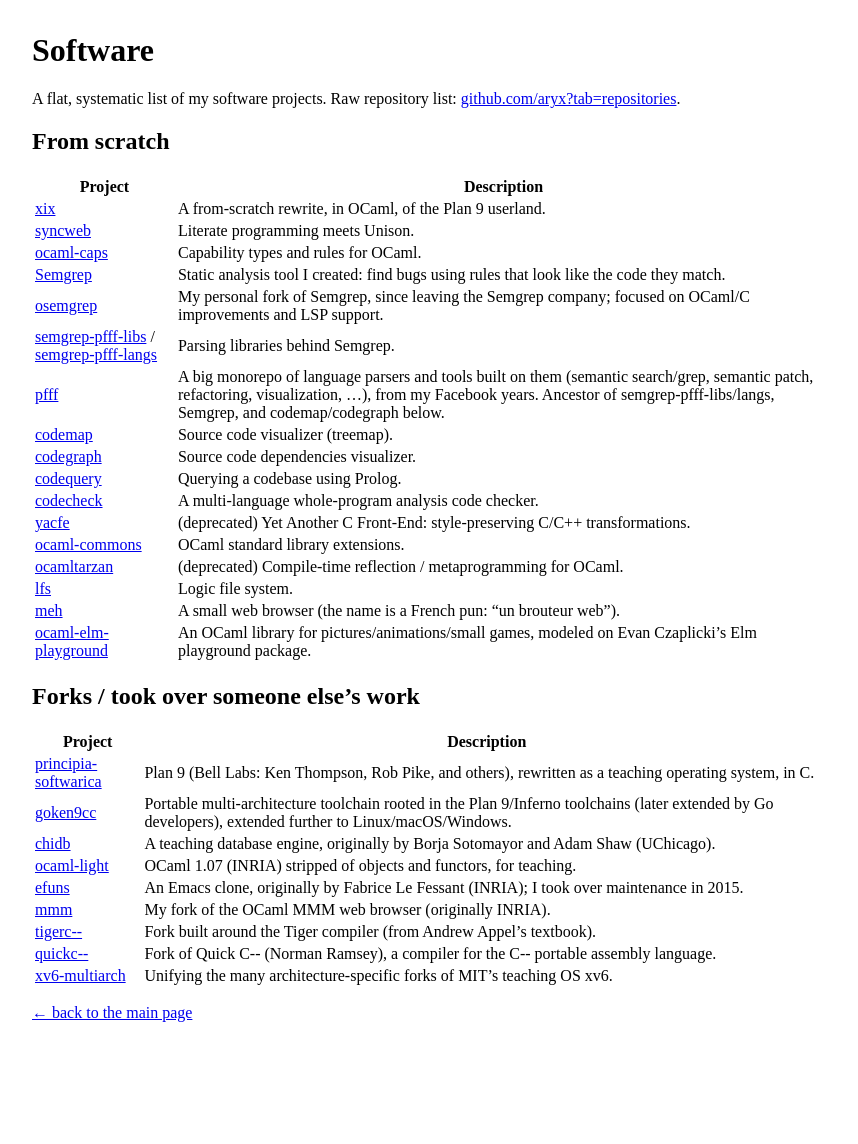
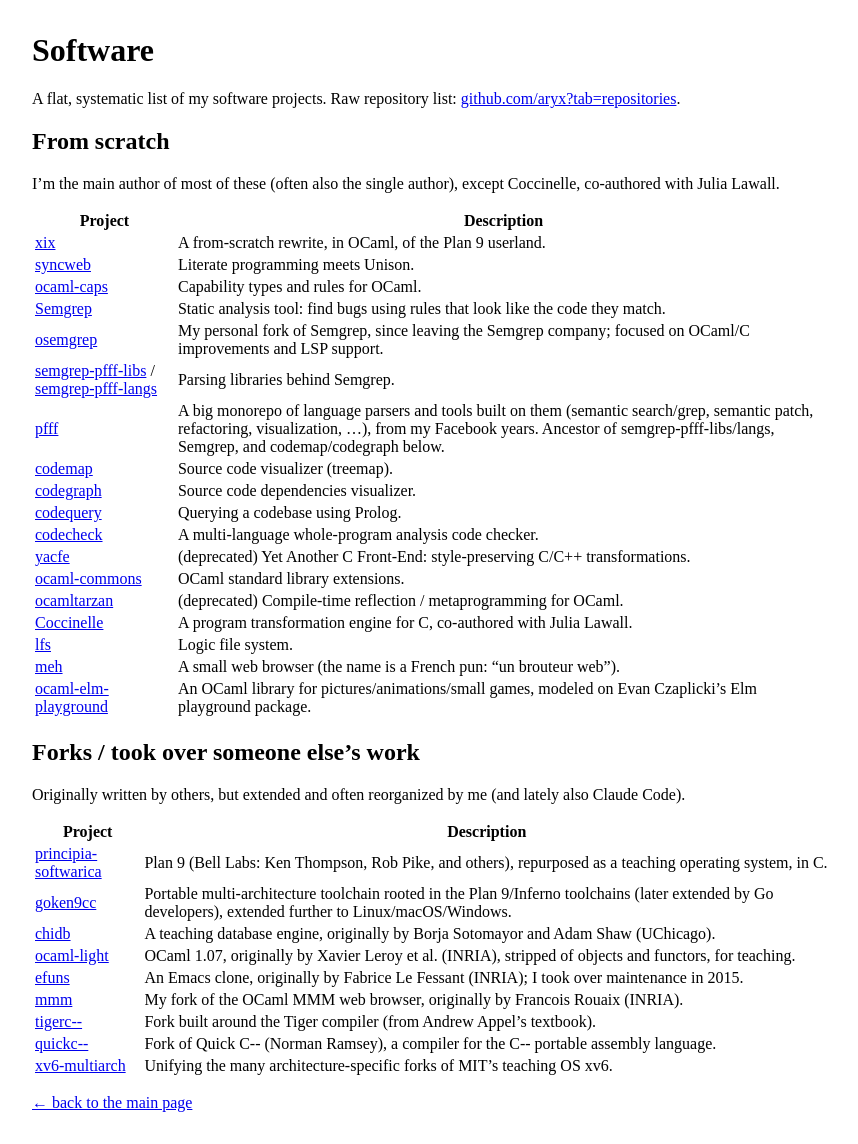
Before and after one commit to aryx/aryx.github.io, a Jekyll site: the page built from software.md, in a window 1280 px wide. Shown: the whole page, without its empty margins (208-1066 px from the left). Built offline with Jekyll 4.4.1, drawn with Linux system fonts in a browser that asks for light colours; our own code applies the rules of GitHub Pages for plain Markdown files; before the commit the page ends 1054 px from its top, so only the background shows below that.

Commit message:
Add Coccinelle, clarify authorship notes in software.md
Add Coccinelle (co-authored with Julia Lawall) before lfs in the
From scratch table, add authorship notes to both sections, and credit
original authors for ocaml-light and mmm.

Co-Authored-By: Claude Sonnet 5 <noreply@anthropic.com>
Claude-Session: https://claude.ai/code/session_017dDiuvRaZQvr7o3N2XPDwP

```diff
--- a/software.md
+++ b/software.md
@@ -5,12 +5,14 @@ A flat, systematic list of my software projects. Raw repository list:
 
 ## From scratch
 
+I'm the main author of most of these (often also the single author), except Coccinelle, co-authored with Julia Lawall.
+
 | Project | Description |
 |---|---|
 | [xix](https://github.com/aryx/xix) | A from-scratch rewrite, in OCaml, of the Plan 9 userland. |
 | [syncweb](https://github.com/aryx/syncweb) | Literate programming meets Unison. |
 | [ocaml-caps](https://github.com/aryx/ocaml-caps) | Capability types and rules for OCaml. |
-| [Semgrep](https://github.com/semgrep/semgrep) | Static analysis tool I created: find bugs using rules that look like the code they match. |
+| [Semgrep](https://github.com/semgrep/semgrep) | Static analysis tool: find bugs using rules that look like the code they match. |
 | [osemgrep](https://github.com/aryx/osemgrep) | My personal fork of Semgrep, since leaving the Semgrep company; focused on OCaml/C improvements and LSP support. |
 | [semgrep-pfff-libs](https://github.com/aryx/semgrep-pfff-libs) / [semgrep-pfff-langs](https://github.com/aryx/semgrep-pfff-langs) | Parsing libraries behind Semgrep. |
 | [pfff](https://github.com/facebookarchive/pfff) | A big monorepo of language parsers and tools built on them (semantic search/grep, semantic patch, refactoring, visualization, ...), from my Facebook years. Ancestor of semgrep-pfff-libs/langs, Semgrep, and codemap/codegraph below. |
@@ -21,20 +23,23 @@ A flat, systematic list of my software projects. Raw repository list:
 | [yacfe](https://github.com/aryx/yacfe) | (deprecated) Yet Another C Front-End: style-preserving C/C++ transformations. |
 | [ocaml-commons](https://github.com/aryx/ocaml-commons) | OCaml standard library extensions. |
 | [ocamltarzan](https://github.com/aryx/ocamltarzan) | (deprecated) Compile-time reflection / metaprogramming for OCaml. |
+| [Coccinelle](https://github.com/coccinelle/coccinelle) | A program transformation engine for C, co-authored with Julia Lawall. |
 | [lfs](https://github.com/aryx/lfs) | Logic file system. |
 | [meh](https://github.com/aryx/meh) | A small web browser (the name is a French pun: "un brouteur web"). |
 | [ocaml-elm-playground](https://github.com/aryx/ocaml-elm-playground) | An OCaml library for pictures/animations/small games, modeled on Evan Czaplicki's Elm playground package. |
 
 ## Forks / took over someone else's work
 
+Originally written by others, but extended and often reorganized by me (and lately also Claude Code).
+
 | Project | Description |
 |---|---|
-| [principia-softwarica](https://github.com/aryx/principia-softwarica) | Plan 9 (Bell Labs: Ken Thompson, Rob Pike, and others), rewritten as a teaching operating system, in C. |
+| [principia-softwarica](https://github.com/aryx/principia-softwarica) | Plan 9 (Bell Labs: Ken Thompson, Rob Pike, and others), repurposed as a teaching operating system, in C. |
 | [goken9cc](https://github.com/aryx/goken9cc) | Portable multi-architecture toolchain rooted in the Plan 9/Inferno toolchains (later extended by Go developers), extended further to Linux/macOS/Windows. |
 | [chidb](https://github.com/aryx/chidb) | A teaching database engine, originally by Borja Sotomayor and Adam Shaw (UChicago). |
-| [ocaml-light](https://github.com/aryx/ocaml-light) | OCaml 1.07 (INRIA) stripped of objects and functors, for teaching. |
+| [ocaml-light](https://github.com/aryx/ocaml-light) | OCaml 1.07, originally by Xavier Leroy et al. (INRIA), stripped of objects and functors, for teaching. |
 | [efuns](https://github.com/aryx/efuns) | An Emacs clone, originally by Fabrice Le Fessant (INRIA); I took over maintenance in 2015. |
-| [mmm](https://github.com/aryx/mmm) | My fork of the OCaml MMM web browser (originally INRIA). |
+| [mmm](https://github.com/aryx/mmm) | My fork of the OCaml MMM web browser, originally by Francois Rouaix (INRIA). |
 | [tigerc\-\-](https://github.com/aryx/tigerc--) | Fork built around the Tiger compiler (from Andrew Appel's textbook). |
 | [quickc\-\-](https://github.com/aryx/quickc--) | Fork of Quick C\-\- (Norman Ramsey), a compiler for the C\-\- portable assembly language. |
 | [xv6-multiarch](https://github.com/aryx/xv6-multiarch) | Unifying the many architecture-specific forks of MIT's teaching OS xv6. |
```
